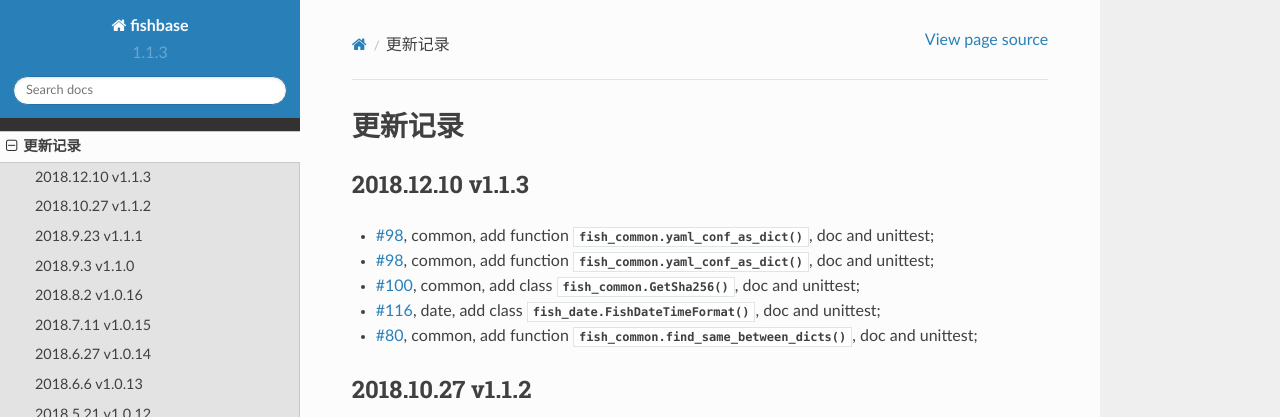
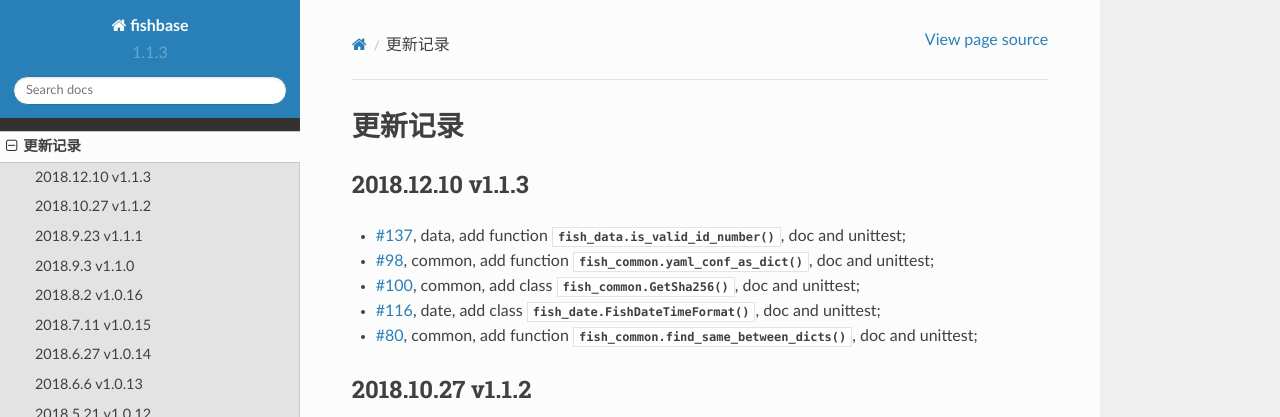
Before and after one commit to chinapnr/fishbase, a Sphinx documentation site: the page built from docs/change_log.rst, in a window 1280 px wide and 900 px high. Shown: the top 417 px of the window. Built offline with Sphinx 7.4.7 and the Read the Docs theme 2.0.0, drawn with Linux system fonts in a browser that asks for light colours.

Commit message:
2018.12.10 v1.1.3, #137 modify change log

```diff
--- a/docs/change_log.rst
+++ b/docs/change_log.rst
@@ -2,7 +2,7 @@
 ===========================
 2018.12.10 v1.1.3
 ---------------------------
-* `#98 <https://github.com/chinapnr/fishbase/issues/98>`_, common, add function :meth:`fish_common.yaml_conf_as_dict`, doc and unittest;
+* `#137 <https://github.com/chinapnr/fishbase/issues/137>`_, data, add function :meth:`fish_data.is_valid_id_number`, doc and unittest;
 * `#98 <https://github.com/chinapnr/fishbase/issues/98>`_, common, add function :meth:`fish_common.yaml_conf_as_dict`, doc and unittest;
 * `#100 <https://github.com/chinapnr/fishbase/issues/100>`_, common, add class :meth:`fish_common.GetSha256`, doc and unittest;
 * `#116 <https://github.com/chinapnr/fishbase/issues/116>`_, date, add class :meth:`fish_date.FishDateTimeFormat`, doc and unittest;
```
